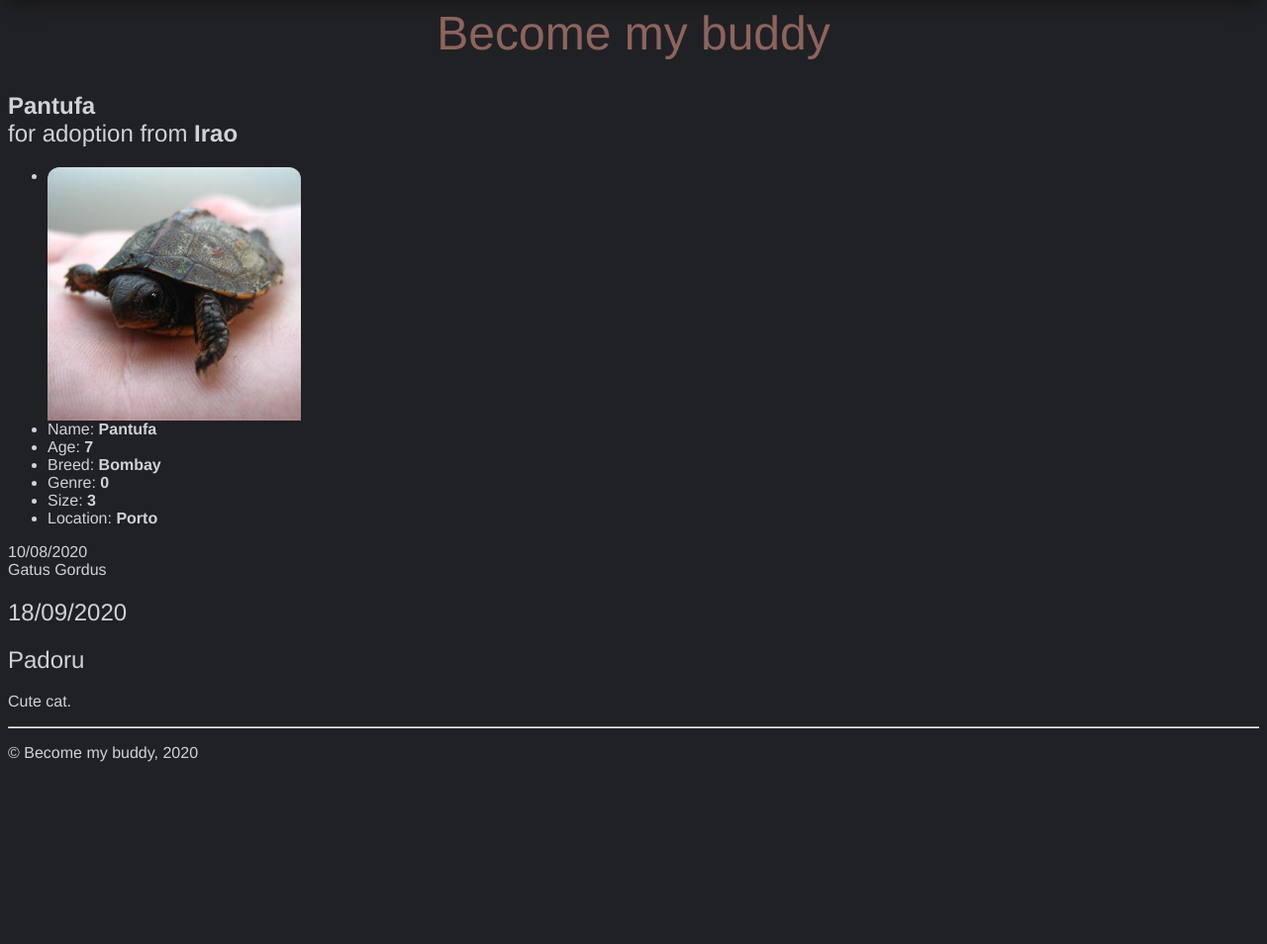
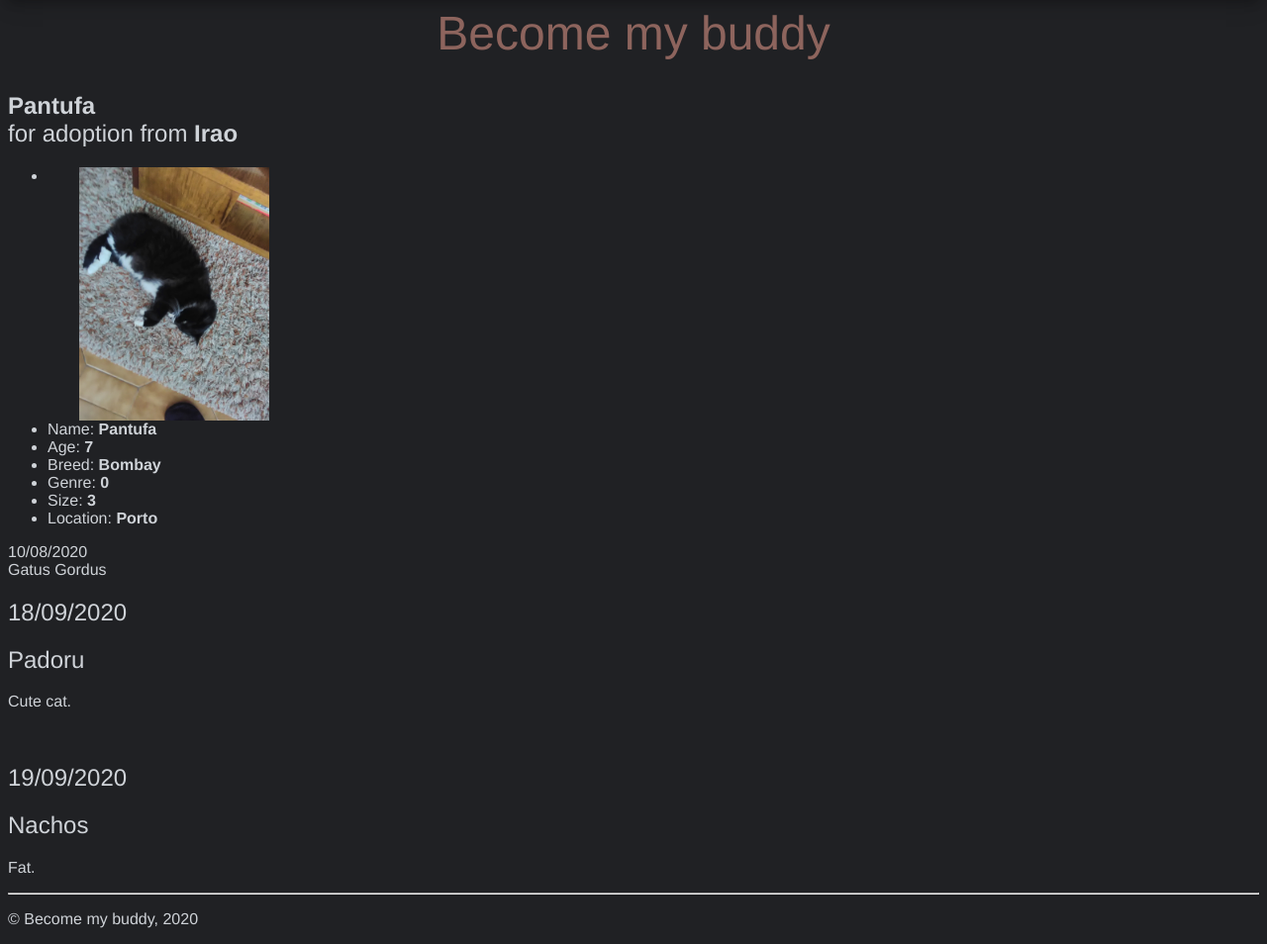
Before and after one commit to JoaoCostaIFG/LTW, a PHP site: page /pages/post.php?post_id=1 in a window 1280 px wide. Shown: the part 558-1512 px from the top of the page at 99% size. Before the commit the page ends 1328 px from the top, so only its background shows below. Run offline with PHP 8.4, Linux system fonts and the light colour scheme; data comes from the database, SQL or seed files in the repository.

Commit message:
Fixed error on comment display. Added images to db query for posts

```diff
--- a/database/db_post.php
+++ b/database/db_post.php
@@ -22,13 +22,15 @@ include_once('../database/database_instance.php');
     $db = Database::instance()->db();
     $stmt = $db->prepare(
         '
-        SELECT petpost.name as name, age, gender, size, description, date,
+        SELECT petpost.name as name, age, gender, size, description, petpost.date as date,
         Color.name as color, Species.name as species,
-        City.name as location, User.username as user
+        City.name as location, User.username as user,
+        photo_path
         FROM petpost JOIN Color on(petpost.color_id=color.id)
             JOIN Species on(petpost.species_id=species.id)
             JOIN City on(city.id = petpost.city_id)
             JOIN User on (User.id = petpost.user_id)
+            JOIN Photo on (Photo.post_id = petpost.id)
         WHERE petpost.id=' . $post_id
     );
     $stmt->execute();
@@ -46,7 +48,7 @@ include_once('../database/database_instance.php');
         '
         SELECT username, text, date
         FROM Comment JOIN User on(Comment.user_id = User.id)
-        WHERE Comment.user_id=' . $post_id
+        WHERE Comment.post_id=' . $post_id
     );
     $stmt->execute();
     return $stmt->fetchAll();
--- a/database/povoar.sql
+++ b/database/povoar.sql
@@ -101,6 +101,7 @@ INSERT INTO Comment VALUES(NULL, 6, 5, "Soo cutee", "20/11/2020");
 INSERT INTO Comment VALUES(NULL, 2, 9, "Meow Meow!!", "20/12/2020");
 INSERT INTO Comment VALUES(NULL, 9, 7, "What a cutie! uwu", "02/12/2020");
 INSERT INTO Comment VALUES(NULL, 11, 7, "If I wasn't so occupied with my two kittens, I'd take her in...:(", "07/12/2020");
+INSERT INTO Comment VALUES(NULL, 2, 12, "Cute turtle.BAZINGA", "18/09/2020");
 
 -- Question
 -- id   user_id     post_id     text    date
--- a/templates/tpl_post.php
+++ b/templates/tpl_post.php
@@ -11,7 +11,8 @@
     <div class="petpost">
       <ul>
         <li class="list-item-img">
-          <div style="background: url('../static/images/bazinga.png') no-repeat center /auto 100%"></div>
+        <?php echo '<div style="background: url( ../static/images/' . $post['photo_path'] . ') no-repeat center /auto 100%"></div>'?>
+          <!-- <div style="background: url('<?php echo $post['photo_path']; ?>') no-repeat center /auto 100%"></div> -->
         </li>
         <li>Name: <b><?php echo $post['name']; ?></b></li>
         <li>Age: <b><?php echo $post['age']; ?></b></li>
@@ -26,9 +27,10 @@
     <?php echo $post['description']; ?>
 
     <?php
-    foreach($comments as $comment)
+    foreach($comments as $comment) {
         echo '<br>';
         drawComment($comment);
+    }
     ?>
 <?php } ?>
 
```
Also changed, not shown: database/database.db.
